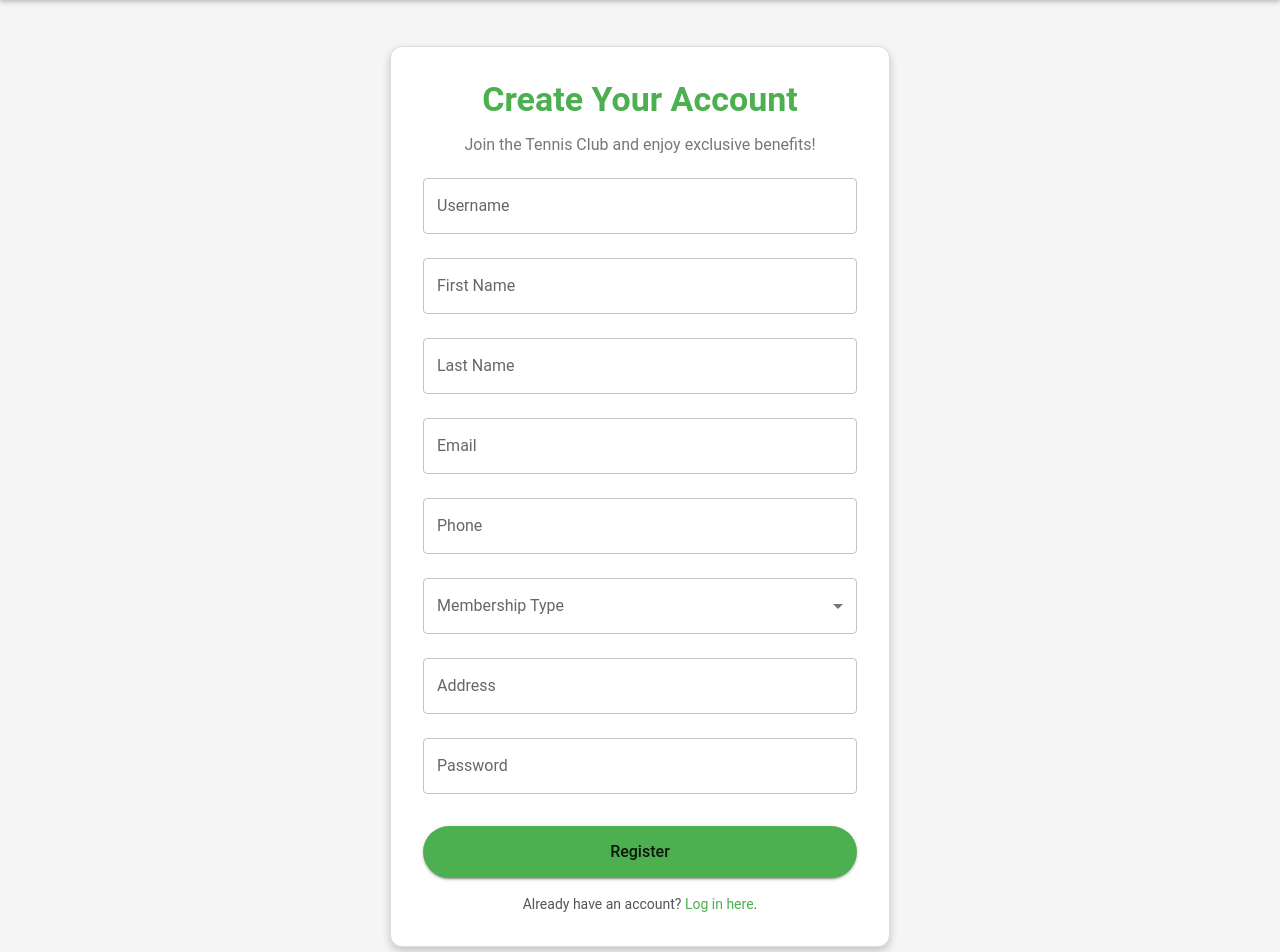
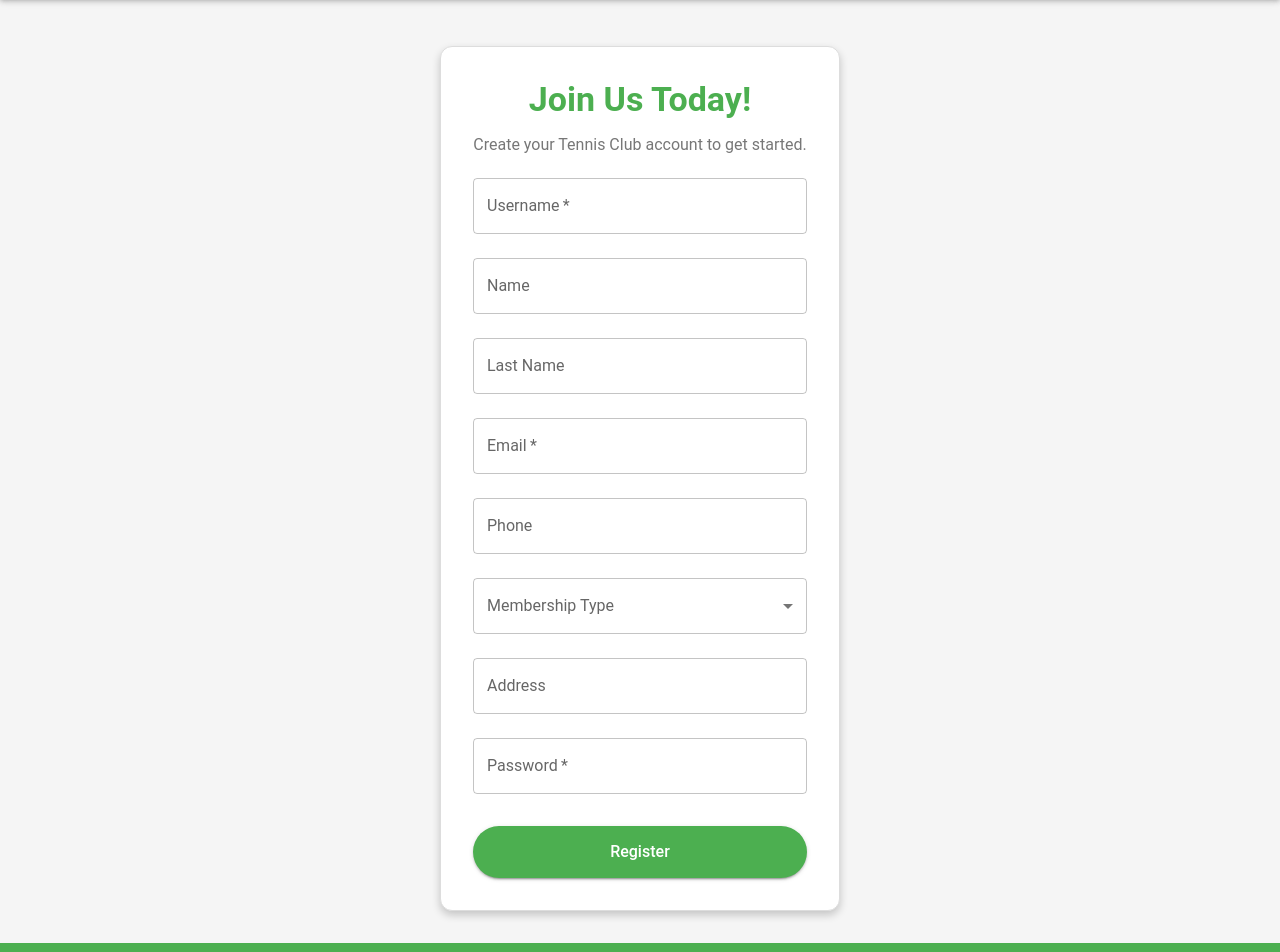
Before and after one commit to pwalaszkowski/tennisclub_frontend, a React (Create React App) app: page /register in a window 1280 px wide. Shown: the part 140-1092 px from the top of the page. Built offline with nearby package versions, Linux system fonts and the light colour scheme.

Commit message:
fix_registration

```diff
--- a/src/components/LoginForm.js
+++ b/src/components/LoginForm.js
@@ -77,6 +77,7 @@ const LoginForm = () => {
                         py: 1.5,
                         fontSize: '1rem',
                         borderRadius: 20,
+                        color: 'white',
                         backgroundColor: '#4CAF50',
                         '&:hover': {
                             backgroundColor: '#388E3C',
--- a/src/components/RegisterForm.js
+++ b/src/components/RegisterForm.js
@@ -14,35 +14,53 @@ const RegisterForm = () => {
         password: '',
     });
 
+    const [errorMessage, setErrorMessage] = useState('');
+    const [successMessage, setSuccessMessage] = useState('');
+
     const membershipOptions = ['standard', 'premium', 'vip'];
 
     const handleChange = (e) => {
-        setFormData({ ...formData, [e.target.name]: e.target.value });
+        const { name, value } = e.target;
+        setFormData({ ...formData, [name]: value });
     };
 
     const handleSubmit = async (e) => {
         e.preventDefault();
+        setErrorMessage('');
+        setSuccessMessage('');
+
+        // Basic validation
+        if (!formData.username || !formData.password || !formData.email) {
+            setErrorMessage('Please fill in all required fields.');
+            return;
+        }
+
         try {
-            await axios.post('http://127.0.0.1:8000/api/register/', formData);
-            alert('User registered successfully!');
+            const response = await axios.post('http://127.0.0.1:8000/api/register/', formData);
+            if (response.status === 201) {
+                setSuccessMessage('Registration successful!');
+                setFormData({
+                    username: '',
+                    name: '',
+                    last_name: '',
+                    email: '',
+                    phone: '',
+                    membership_type: '',
+                    address: '',
+                    password: '',
+                });
+            }
         } catch (error) {
-            if (error.response) {
-                // Server responded with a status other than 2xx
-                alert('Error: ' + error.response.data);
-            } else if (error.request) {
-                // Request was made but no response received
-                alert('No response from server. Please try again later.');
-            } else {
-                // Something happened while setting up the request
-                alert('An unexpected error occurred: ' + error.message);
-            }
+            setErrorMessage(
+                error.response?.data?.detail || 'An error occurred during registration.'
+            );
         }
     };
 
     return (
         <Box
             sx={{
-                maxWidth: 500,
+                maxWidth: 400,
                 margin: 'auto',
                 mt: 6,
                 p: 4,
@@ -54,10 +72,10 @@ const RegisterForm = () => {
             }}
         >
             <Typography variant="h4" gutterBottom sx={{ color: '#4CAF50', fontWeight: 700 }}>
-                Create Your Account
+                Join Us Today!
             </Typography>
             <Typography variant="body1" gutterBottom sx={{ color: '#777' }}>
-                Join the Tennis Club and enjoy exclusive benefits!
+                Create your Tennis Club account to get started.
             </Typography>
             <form onSubmit={handleSubmit}>
                 <TextField
@@ -68,11 +86,12 @@ const RegisterForm = () => {
                     value={formData.username}
                     onChange={handleChange}
                     variant="outlined"
+                    required
                 />
                 <TextField
                     fullWidth
                     margin="normal"
-                    label="First Name"
+                    label="Name"
                     name="name"
                     value={formData.name}
                     onChange={handleChange}
@@ -92,9 +111,11 @@ const RegisterForm = () => {
                     margin="normal"
                     label="Email"
                     name="email"
+                    type="email"
                     value={formData.email}
                     onChange={handleChange}
                     variant="outlined"
+                    required
                 />
                 <TextField
                     fullWidth
@@ -106,9 +127,9 @@ const RegisterForm = () => {
                     variant="outlined"
                 />
                 <TextField
-                    select
                     fullWidth
                     margin="normal"
+                    select
                     label="Membership Type"
                     name="membership_type"
                     value={formData.membership_type}
@@ -117,7 +138,7 @@ const RegisterForm = () => {
                 >
                     {membershipOptions.map((option) => (
                         <MenuItem key={option} value={option}>
-                            {option.charAt(0).toUpperCase() + option.slice(1)}
+                            {option}
                         </MenuItem>
                     ))}
                 </TextField>
@@ -134,12 +155,24 @@ const RegisterForm = () => {
                     fullWidth
                     margin="normal"
                     label="Password"
+                    name="password"
                     type="password"
-                    name="password"
                     value={formData.password}
                     onChange={handleChange}
                     variant="outlined"
+                    required
                 />
+
+                {errorMessage && (
+                    <Typography color="error" sx={{ mt: 1 }}>
+                        {errorMessage}
+                    </Typography>
+                )}
+                {successMessage && (
+                    <Typography color="success" sx={{ mt: 1 }}>
+                        {successMessage}
+                    </Typography>
+                )}
                 <Button
                     variant="contained"
                     color="primary"
@@ -150,6 +183,7 @@ const RegisterForm = () => {
                         py: 1.5,
                         fontSize: '1rem',
                         borderRadius: 20,
+                        color: 'white',
                         backgroundColor: '#4CAF50',
                         '&:hover': {
                             backgroundColor: '#388E3C',
@@ -159,9 +193,6 @@ const RegisterForm = () => {
                     Register
                 </Button>
             </form>
-            <Typography variant="body2" sx={{ mt: 2, color: '#555' }}>
-                Already have an account? <a href="/login" style={{ color: '#4CAF50', textDecoration: 'none' }}>Log in here</a>.
-            </Typography>
         </Box>
     );
 };
```
